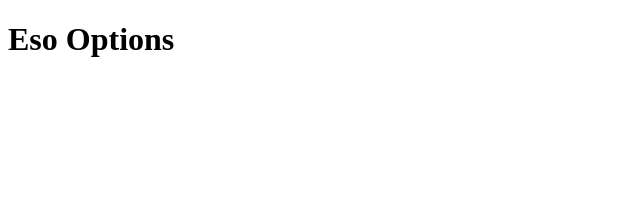
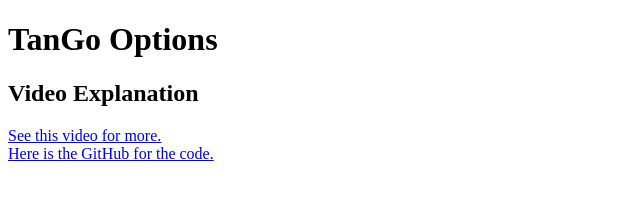
Before and after one commit to lxaw/TanGoChrome, a browser extension: page html/options.html in a window 1280 px wide. Shown: the whole page, without its empty margins (0-640 px from the left). Drawn offline with Linux system fonts and the light colour scheme.

Commit message:
Third Commit: Finalization for submission #1 to Chrome Extension Store

```diff
--- a/css/style.css
+++ b/css/style.css
@@ -12,6 +12,13 @@
 body{
     background-color: var(--vampire-black);
 }
+/* Links */
+a{
+    text-decoration: none;
+}
+a:hover{
+    color:#1ffc39;
+}
 
 /* Webkit */
 ::-webkit-scrollbar{
@@ -21,8 +28,8 @@
     background:var(--scrollbar-thumb);
 }
 /* Ids */
-#footer{
-    color:#00530a;
+#div__footer{
+    text-align:right;
 }
 #display__title{
     color:#10a021;
@@ -57,7 +64,7 @@
     /* background-color: orange; */
     color: var(--display-data-green);
     height:120px;
-    width:150px;
+    width:155px;
     overflow-y:scroll;
     overflow-x:hidden;
     margin:0px;
--- a/html/options.html
+++ b/html/options.html
@@ -8,6 +8,16 @@
     <title>Options</title>
 </head>
 <body>
-    <h1>Eso Options</h1>
+    <h1>TanGo Options</h1>
+    <h2>Video Explanation</h2>
+    <p>
+        <a href="https://www.youtube.com/watch?v=Skhc9zpR9yU" target = "_blank">
+            See this video for more.
+        </a>
+        <br>
+        <a href="https://github.com/LexingtonWhalen/TanGoChrome" target = "_blank">
+            Here is the GitHub for the code.
+        </a>
+    </p>
 </body>
 </html>
```
Also changed, not shown: html/popup.html (+5 -1 lines), screenshots/app0.png (added), screenshots/app1.png (added).
